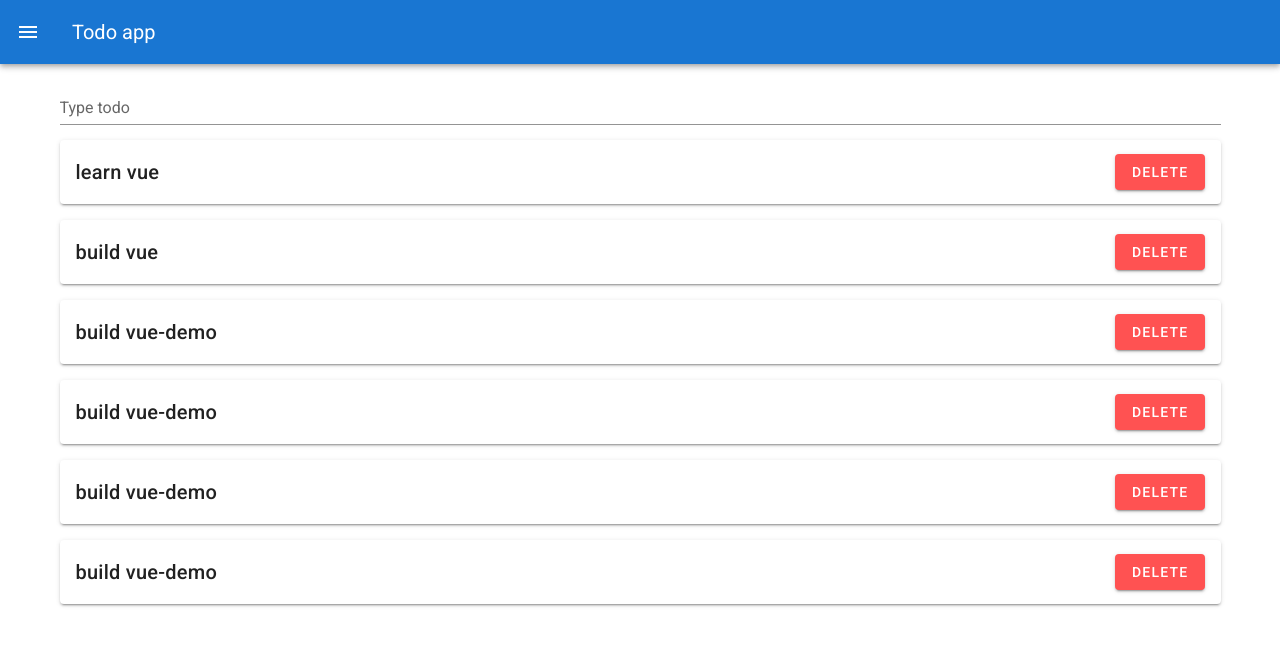
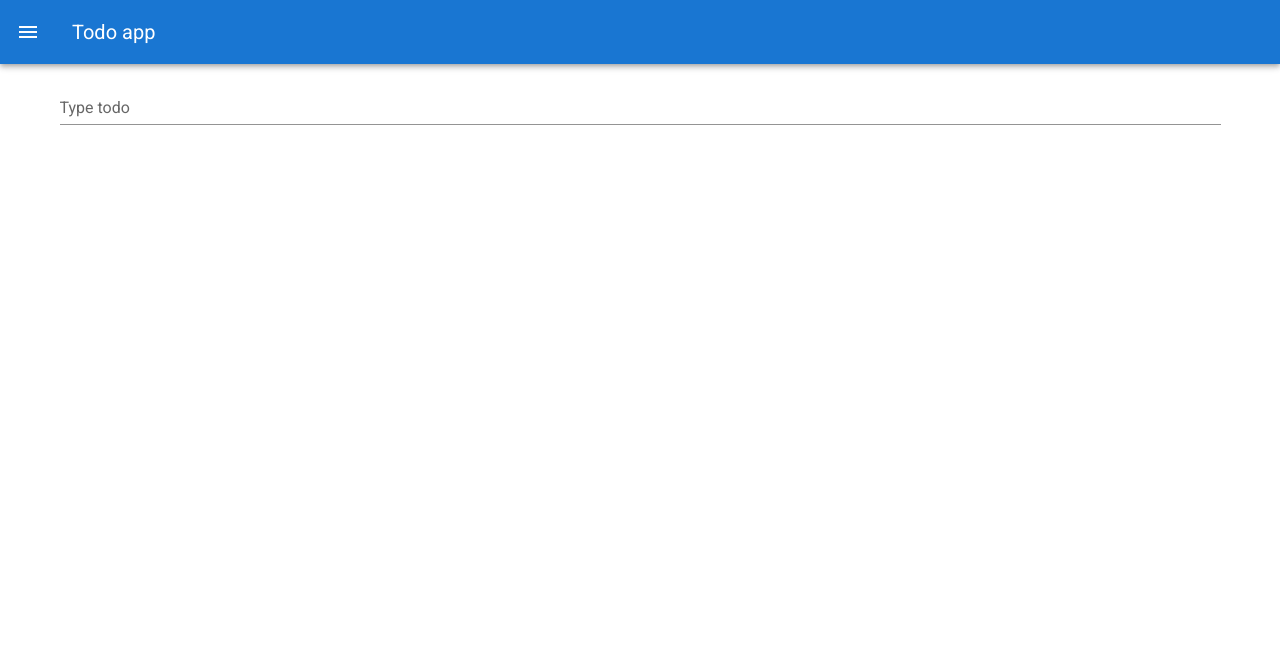
Before and after one commit to Andromeda-Learning/todo-app, a Nuxt app: page / in a window 1280 px wide. Shown: the top 646 px of the page. Built offline with nearby package versions, Linux system fonts and the light colour scheme.

Commit message:
Integrate todo functionality with UI

```diff
--- a/components/TodoAdd.vue
+++ b/components/TodoAdd.vue
@@ -1,6 +1,7 @@
 <template>
   <v-form @submit.prevent="handleSubmit">
     <v-text-field
+      v-model="todo"
       label="Type todo"
       hide-details="auto"
     />
@@ -10,9 +11,18 @@
 <script lang="ts">
 import Vue from 'vue'
 export default Vue.extend({
+  props: ['triggerCreate', 'handleCreated'],
+  data: () => ({
+    todo: ''
+  }),
   methods: {
     handleSubmit () {
-      alert()
+      const response = this.triggerCreate(this.todo)
+      if (!response.success) {
+        return
+      }
+      this.todo = ''
+      this.handleCreated()
     }
   }
 })
--- a/components/TodoList.vue
+++ b/components/TodoList.vue
@@ -1,35 +1,31 @@
 <template>
   <div>
-    <v-card
+    <todo-list-item
       v-for="(todo, k) in data"
       :key="k"
-      elevation="2"
-      :class="[
-        'mt-4',
-        'd-flex',
-        'align-items-center',
-        'align-center',
-        'justify-space-between',
-      ]"
-    >
-      <v-card-title
-        contenteditable
-        v-text="todo.name"
-      />
-      <v-btn
-        elevation="2"
-        color="error"
-        class="mr-4"
-      >
-        Delete
-      </v-btn>
-    </v-card>
+      :todo="todo"
+      :trigger-update="triggerUpdate"
+      :trigger-delete="triggerDelete"
+      :handle-deleted="handleDeleted"
+      :handle-edited="handleEdited"
+    />
   </div>
 </template>
 
 <script lang="ts">
 import Vue from 'vue'
+import TodoListItem from '~/components/TodoListItem.vue'
+
 export default Vue.extend({
-  props: ['data']
+  components: {
+    TodoListItem
+  },
+  props: [
+    'data',
+    'triggerUpdate',
+    'triggerDelete',
+    'handleDeleted',
+    'handleEdited'
+  ],
 })
 </script>
--- /dev/null
+++ b/components/TodoListItem.vue
@@ -0,0 +1,61 @@
+<template>
+  <v-card
+    elevation="2"
+    :class="[
+      'mt-4',
+      'd-flex',
+      'align-items-center',
+      'align-center',
+      'justify-space-between',
+    ]"
+  >
+    <v-card-title
+      ref="todoName"
+      contenteditable
+      @blur="handleBlur(todo.id)"
+      @keypress.enter="handleEnter"
+      v-text="todo.name"
+    />
+    <v-btn
+      elevation="2"
+      color="error"
+      class="mr-4"
+      @click="handleDelete(todo.id)"
+    >
+      Delete
+    </v-btn>
+  </v-card>
+</template>
+
+<script lang="ts">
+import Vue from 'vue'
+export default Vue.extend({
+  props: [
+    'todo',
+    'triggerUpdate',
+    'triggerDelete',
+    'handleDeleted',
+    'handleEdited'
+  ],
+  methods: {
+    handleDelete (id) {
+      const response = this.triggerDelete(id)
+      if (!response.success) {
+        return
+      }
+      this.handleDeleted()
+    },
+    handleBlur (id) {
+      const newVal = this.$refs.todoName.innerText
+      const response = this.triggerUpdate(id, newVal)
+      if (!response.success) {
+        return
+      }
+      this.handleEdited()
+    },
+    handleEnter () {
+      this.$refs.todoName.blur()
+    }
+  }
+})
+</script>
--- /dev/null
+++ b/components/TodoNotification.vue
@@ -0,0 +1,39 @@
+<template>
+  <v-snackbar
+    v-model="snackbar"
+    :multi-line="false"
+  >
+    {{ text }}
+
+    <template #action="{ attrs }">
+      <v-btn
+        color="red"
+        text
+        v-bind="attrs"
+        @click="snackbar = false"
+      >
+        Close
+      </v-btn>
+    </template>
+  </v-snackbar>
+</template>
+
+<script lang="ts">
+import Vue from 'vue'
+export default Vue.extend({
+  props: ['text', 'isVisible'],
+  data () {
+    return {
+      snackbar: this.isVisible
+    }
+  },
+  watch: {
+    isVisible (newValue) {
+      this.snackbar = newValue
+    },
+    snackbar (newValue) {
+      this.$emit('update:isVisible', newValue)
+    }
+  }
+})
+</script>
--- a/pages/index.vue
+++ b/pages/index.vue
@@ -1,29 +1,84 @@
 <template>
   <v-container>
-    <todo-add />
-    <todo-list :data="todoList" />
+    <todo-add
+      :trigger-create="addTodo"
+      :handle-created="handleCreated"
+    />
+    <todo-list
+      :data="todoList"
+      :trigger-update="editTodo"
+      :trigger-delete="deleteTodo"
+      :handle-deleted="handleDeleted"
+      :handle-edited="handleEdited"
+    />
+    <todo-notification
+      :text="snackbar.text"
+      :is-visible.sync="snackbar.isVisible"
+    />
   </v-container>
 </template>
 
 <script lang="ts">
 import Vue from 'vue'
+import Todo from '~/features/Todo'
 import TodoAdd from '~/components/TodoAdd.vue'
 import TodoList from '~/components/TodoList.vue'
+import TodoNotification from '~/components/TodoNotification.vue'
+
+const todo = new Todo()
+window.todo = todo
 
 export default Vue.extend({
   components: {
     TodoAdd,
-    TodoList
+    TodoList,
+    TodoNotification
   },
   data: () => ({
-    todoList: [
-      { id: 0, name: 'learn vue' },
-      { id: 1, name: 'build vue' },
-      { id: 2, name: 'build vue-demo' },
-      { id: 3, name: 'build vue-demo' },
-      { id: 4, name: 'build vue-demo' },
-      { id: 5, name: 'build vue-demo' }
-    ]
-  })
+    todoList: [],
+    snackbar: {
+      text: '',
+      isVisible: false
+    }
+  }),
+  created () {
+    const response = todo.read()
+    if (!response.success) {
+      return
+    }
+    this.todoList = response.data
+  },
+  methods: {
+    addTodo: todo.create.bind(todo),
+    editTodo: todo.update.bind(todo),
+    deleteTodo: todo.delete.bind(todo),
+    handleCreated () {
+      this.snackbar.isVisible = false
+      setTimeout(() => {
+        this.snackbar = {
+          text: 'Todo has been created',
+          isVisible: true
+        }
+      }, 300)
+    },
+    handleEdited () {
+      this.snackbar.isVisible = false
+      setTimeout(() => {
+        this.snackbar = {
+          text: 'Todo has been edited',
+          isVisible: true
+        }
+      }, 300)
+    },
+    handleDeleted () {
+      this.snackbar.isVisible = false
+      setTimeout(() => {
+        this.snackbar = {
+          text: 'Todo has been deleted',
+          isVisible: true
+        }
+      }, 300)
+    }
+  }
 })
 </script>
```
